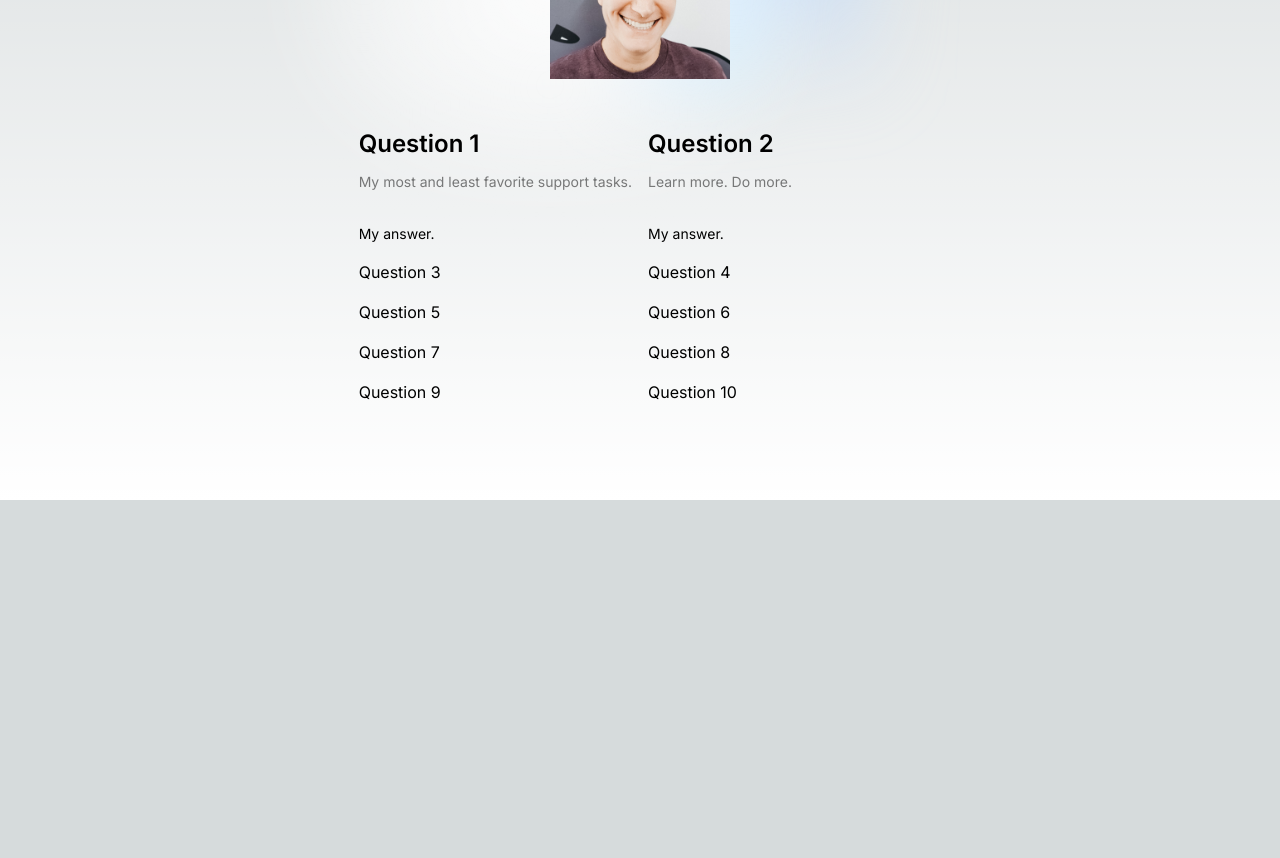
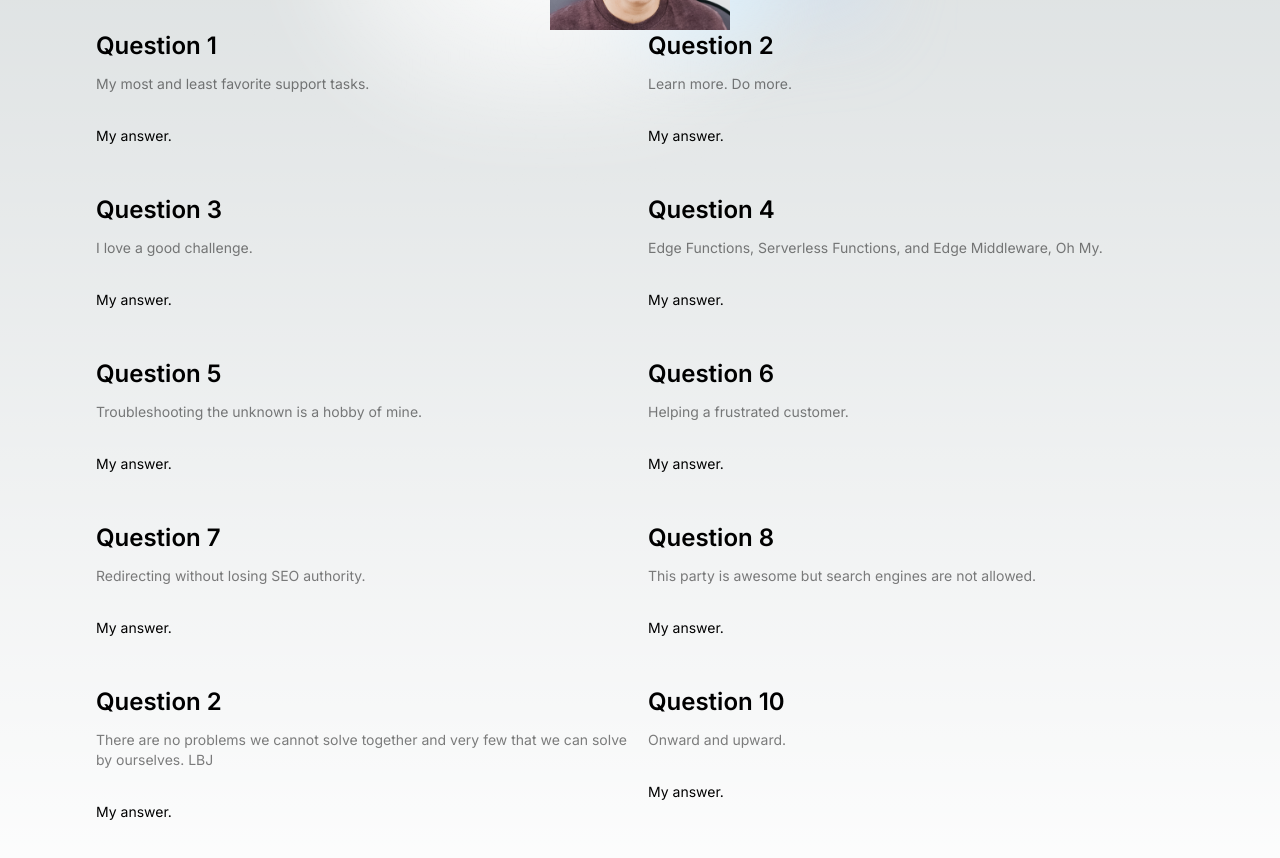
Before and after one commit to MindyPostoff/nextjs-boilerplate-example, a Next.js app: page / in a window 1280 px wide. Shown: the part 300-1158 px from the top of the page. Before the commit the page ends 800 px from the top, so only its background shows below. Built offline with nearby package versions, Linux system fonts and the light colour scheme.

Commit message:
Update page.tsx

```diff
--- a/app/page.tsx
+++ b/app/page.tsx
@@ -41,7 +41,7 @@ export default function Home() {
       </div>
 
       <div className="grid grid-cols-2 gap-4">
-        <div>
+        <div className={`mb-8`}>
           <h2 className={`mb-3 text-2xl font-semibold`}>Question 1</h2>
           <p className={`mb-8 max-w-[300ch] text-sm opacity-50`}>
             My most and least favorite support tasks.
@@ -50,7 +50,7 @@ export default function Home() {
             My answer.
           </p>
         </div>
-        <div>
+        <div className={`mb-8`}>
           <h2 className={`mb-3 text-2xl font-semibold`}>Question 2</h2>
           <p className={`mb-8 max-w-[300ch] text-sm opacity-50`}>
             Learn more. Do more.
@@ -59,14 +59,78 @@ export default function Home() {
             My answer.
           </p>
         </div>
-        <div>Question 3</div>
-        <div>Question 4</div>
-        <div>Question 5</div>
-        <div>Question 6</div>
-        <div>Question 7</div>
-        <div>Question 8</div>
-        <div>Question 9</div>
-        <div>Question 10</div>
+        <div className={`mb-8`}>
+          <h2 className={`mb-3 text-2xl font-semibold`}>Question 3</h2>
+          <p className={`mb-8 max-w-[300ch] text-sm opacity-50`}>
+            I love a good challenge.
+          </p>
+          <p className={`m-0 max-w-[300ch] text-sm opacity-100`}>
+            My answer.
+          </p>
+        </div>
+        <div className={`mb-8`}>
+          <h2 className={`mb-3 text-2xl font-semibold`}>Question 4</h2>
+          <p className={`mb-8 max-w-[300ch] text-sm opacity-50`}>
+            Edge Functions, Serverless Functions, and Edge Middleware, Oh My.
+          </p>
+          <p className={`m-0 max-w-[300ch] text-sm opacity-100`}>
+            My answer.
+          </p>
+        </div>
+        <div className={`mb-8`}>
+          <h2 className={`mb-3 text-2xl font-semibold`}>Question 5</h2>
+          <p className={`mb-8 max-w-[300ch] text-sm opacity-50`}>
+            Troubleshooting the unknown is a hobby of mine.
+          </p>
+          <p className={`m-0 max-w-[300ch] text-sm opacity-100`}>
+            My answer.
+          </p>
+        </div>
+        <div className={`mb-8`}>
+          <h2 className={`mb-3 text-2xl font-semibold`}>Question 6</h2>
+          <p className={`mb-8 max-w-[300ch] text-sm opacity-50`}>
+            Helping a frustrated customer.
+          </p>
+          <p className={`m-0 max-w-[300ch] text-sm opacity-100`}>
+            My answer.
+          </p>
+        </div>
+        <div className={`mb-8`}>
+          <h2 className={`mb-3 text-2xl font-semibold`}>Question 7</h2>
+          <p className={`mb-8 max-w-[300ch] text-sm opacity-50`}>
+            Redirecting without losing SEO authority.
+          </p>
+          <p className={`m-0 max-w-[300ch] text-sm opacity-100`}>
+            My answer.
+          </p>
+        </div>
+        <div className={`mb-8`}>
+          <h2 className={`mb-3 text-2xl font-semibold`}>Question 8</h2>
+          <p className={`mb-8 max-w-[300ch] text-sm opacity-50`}>
+            This party is awesome but search engines are not allowed.
+          </p>
+          <p className={`m-0 max-w-[300ch] text-sm opacity-100`}>
+            My answer.
+          </p>
+        </div>
+        <div className={`mb-8`}>
+          <h2 className={`mb-3 text-2xl font-semibold`}>Question 2</h2>
+          <p className={`mb-8 max-w-[300ch] text-sm opacity-50`}>
+            There are no problems we cannot solve together and very few that we can solve by ourselves. LBJ
+          </p>
+          <p className={`m-0 max-w-[300ch] text-sm opacity-100`}>
+            My answer.
+          </p>
+        </div>
+        <div className={`mb-8`}>
+          <h2 className={`mb-3 text-2xl font-semibold`}>Question 10</h2>
+          <p className={`mb-8 max-w-[300ch] text-sm opacity-50`}>
+            Onward and upward.
+          </p>
+          <p className={`m-0 max-w-[300ch] text-sm opacity-100`}>
+            My answer.
+          </p>
+        </div>
       </div>
 
 
```
